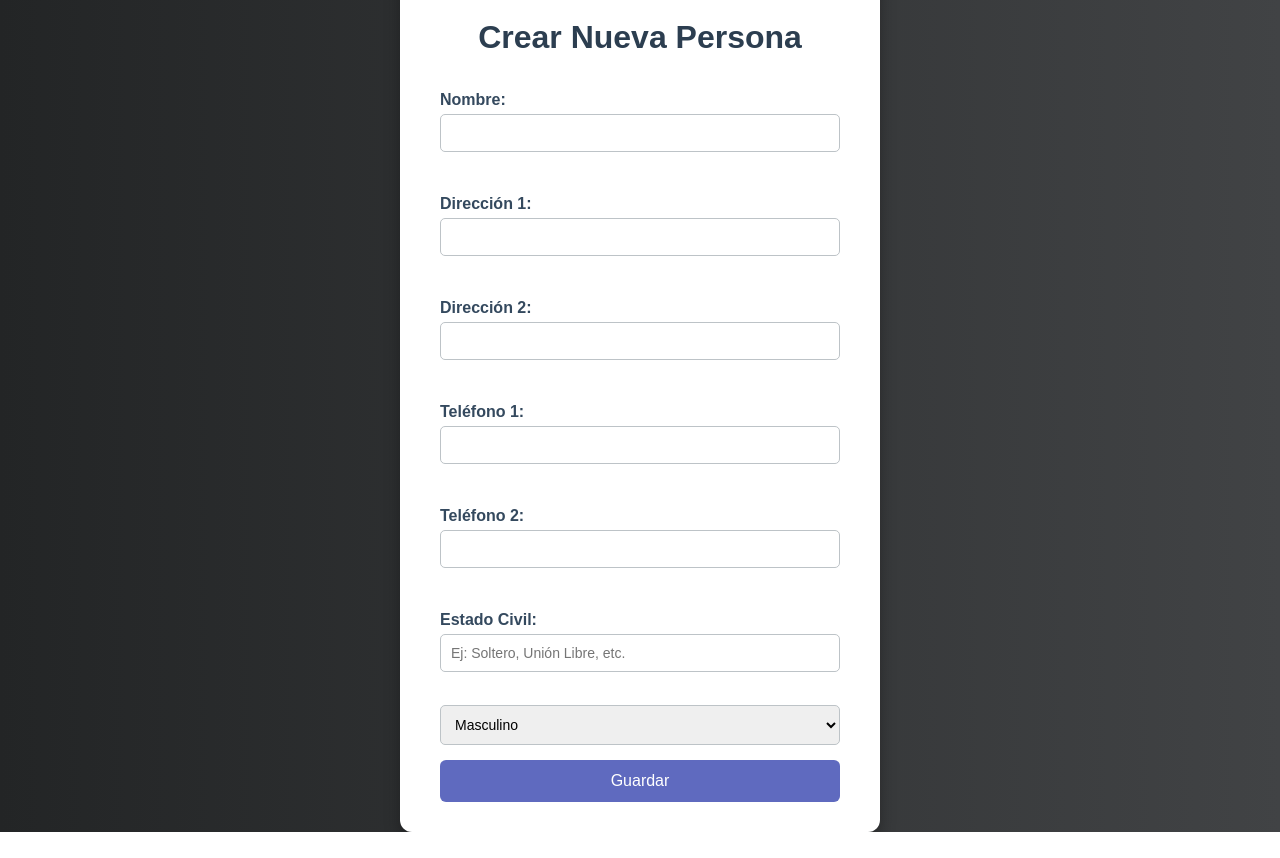
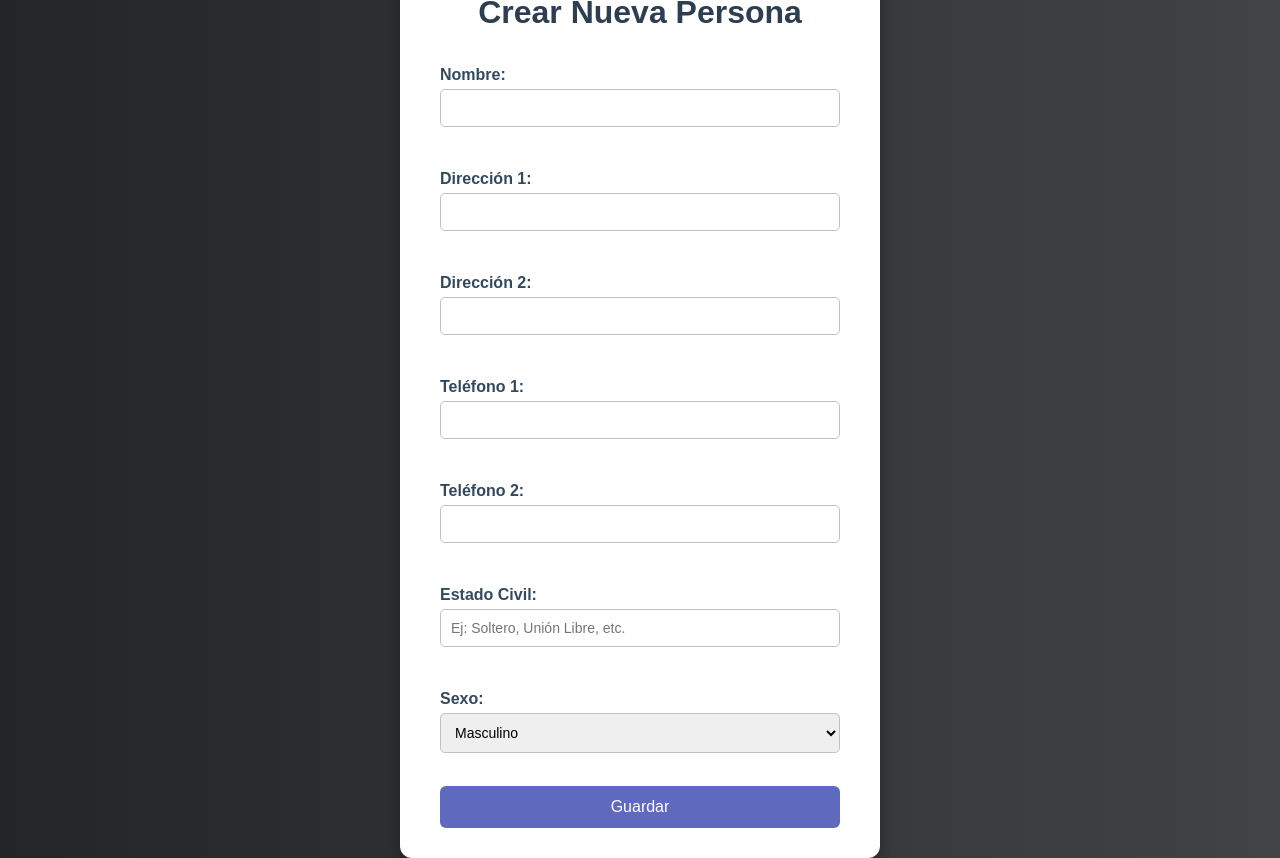
Before and after one commit to ysLeandro/Microsoft5a, a PHP site: template vista/crear.php in a window 1280 px wide. Before the commit the page ends 832 px from the top, so only its background shows below. Run offline with PHP 8.4, Linux system fonts and the light colour scheme; the template is opened without the code that fills it: most values are stand-ins (such as "Sample title", 1, 10 or a date in 2020); data that the repository does not hold is empty.

Commit message:
Actualizacion de crear

```diff
--- a/vista/crear.php
+++ b/vista/crear.php
@@ -10,6 +10,10 @@ $direccionController = new DireccionController();
 $telefonoController = new TelefonoController();
 $estadoCivilController = new EstadoCivilController();
 $sexoController = new SexoController();
+
+// Inicializar variables para evitar warnings
+$sexo = '';
+$estado_civil = '';
 
 if ($_SERVER["REQUEST_METHOD"] == "POST") {
     $nombre = $_POST['nombre'];
@@ -40,6 +44,7 @@ if ($_SERVER["REQUEST_METHOD"] == "POST") {
         $sexoController->actualizar($id_persona, $sexo);
         $estadoCivilController->actualizar($id_persona, $estado_civil);
 
+        // Redirigir a la lista
         header("Location: index.php");
         exit();
     } catch (Exception $e) {
@@ -75,12 +80,13 @@ if ($_SERVER["REQUEST_METHOD"] == "POST") {
             <input type="text" name="telefono[]"><br>
 
             <label>Estado Civil:</label>
-            <input type="text" name="estado_civil" placeholder="Ej: Soltero, Unión Libre, etc." required><br>
+            <input type="text" name="estado_civil" value="<?php echo htmlspecialchars($estado_civil); ?>" placeholder="Ej: Soltero, Unión Libre, etc." required><br>
 
+            <label>Sexo:</label>
             <select name="sexo" required>
-            <option value="Masculino" <?php echo ($sexo == 'Masculino') ? 'selected' : ''; ?>>Masculino</option>
-            <option value="Femenino" <?php echo ($sexo == 'Femenino') ? 'selected' : ''; ?>>Femenino</option>
-            </select>
+                <option value="Masculino" <?php echo ($sexo === 'Masculino') ? 'selected' : ''; ?>>Masculino</option>
+                <option value="Femenino" <?php echo ($sexo === 'Femenino') ? 'selected' : ''; ?>>Femenino</option>
+            </select><br>
 
             <input type="submit" value="Guardar" class="btn-guardar">
         </form>
```
